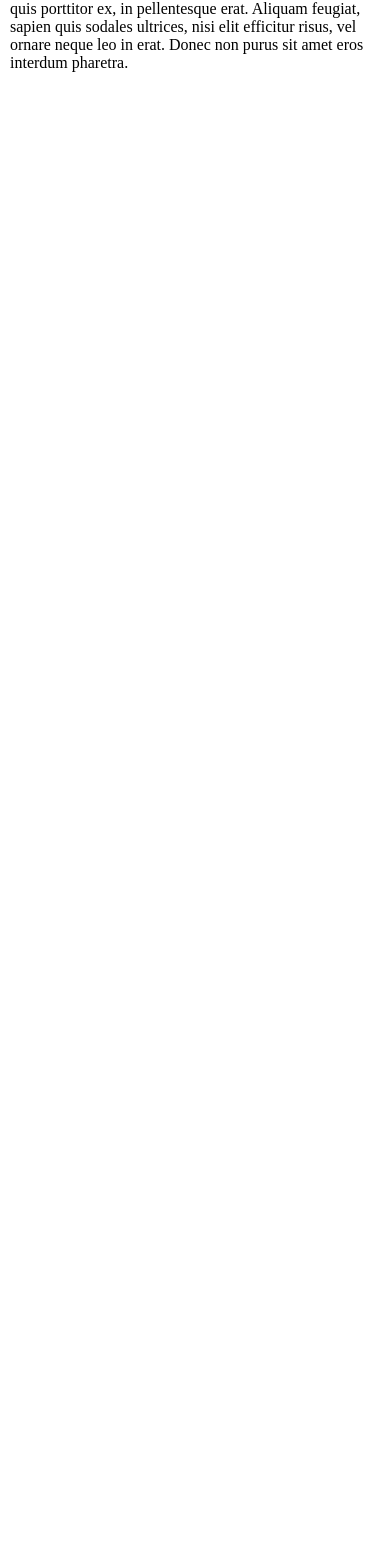
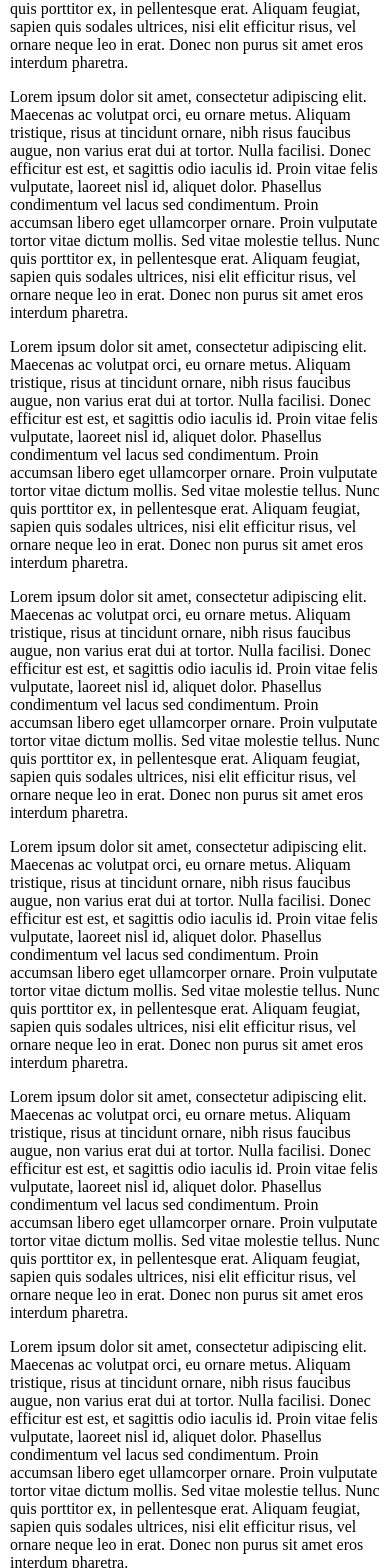
Before and after one commit to yonatanmk/JS_prac, a React app in the folder navbar-react/: page / in a window 390 px wide. Shown: the part 309-1877 px from the top of the page. Before the commit the page ends 844 px from the top, so only its background shows below. Built offline with nearby package versions, Linux system fonts and the light colour scheme; the HTML template or start-up script is replaced by a standard one.

Commit message:
navbar-react mobile menu appears and disappears

```diff
--- a/navbar-react/src/components/Article.js
+++ b/navbar-react/src/components/Article.js
@@ -5,7 +5,13 @@ const Article = () => {
     <article>
       <h2>Lorem Ipsum</h2>
       <p>Lorem ipsum dolor sit amet, consectetur adipiscing elit. Maecenas ac volutpat orci, eu ornare metus. Aliquam tristique, risus at tincidunt ornare, nibh risus faucibus augue, non varius erat dui at tortor. Nulla facilisi. Donec efficitur est est, et sagittis odio iaculis id. Proin vitae felis vulputate, laoreet nisl id, aliquet dolor. Phasellus condimentum vel lacus sed condimentum. Proin accumsan libero eget ullamcorper ornare. Proin vulputate tortor vitae dictum mollis. Sed vitae molestie tellus. Nunc quis porttitor ex, in pellentesque erat. Aliquam feugiat, sapien quis sodales ultrices, nisi elit efficitur risus, vel ornare neque leo in erat. Donec non purus sit amet eros interdum pharetra.</p>
-    </article>
+      <p>Lorem ipsum dolor sit amet, consectetur adipiscing elit. Maecenas ac volutpat orci, eu ornare metus. Aliquam tristique, risus at tincidunt ornare, nibh risus faucibus augue, non varius erat dui at tortor. Nulla facilisi. Donec efficitur est est, et sagittis odio iaculis id. Proin vitae felis vulputate, laoreet nisl id, aliquet dolor. Phasellus condimentum vel lacus sed condimentum. Proin accumsan libero eget ullamcorper ornare. Proin vulputate tortor vitae dictum mollis. Sed vitae molestie tellus. Nunc quis porttitor ex, in pellentesque erat. Aliquam feugiat, sapien quis sodales ultrices, nisi elit efficitur risus, vel ornare neque leo in erat. Donec non purus sit amet eros interdum pharetra.</p>
+      <p>Lorem ipsum dolor sit amet, consectetur adipiscing elit. Maecenas ac volutpat orci, eu ornare metus. Aliquam tristique, risus at tincidunt ornare, nibh risus faucibus augue, non varius erat dui at tortor. Nulla facilisi. Donec efficitur est est, et sagittis odio iaculis id. Proin vitae felis vulputate, laoreet nisl id, aliquet dolor. Phasellus condimentum vel lacus sed condimentum. Proin accumsan libero eget ullamcorper ornare. Proin vulputate tortor vitae dictum mollis. Sed vitae molestie tellus. Nunc quis porttitor ex, in pellentesque erat. Aliquam feugiat, sapien quis sodales ultrices, nisi elit efficitur risus, vel ornare neque leo in erat. Donec non purus sit amet eros interdum pharetra.</p>
+      <p>Lorem ipsum dolor sit amet, consectetur adipiscing elit. Maecenas ac volutpat orci, eu ornare metus. Aliquam tristique, risus at tincidunt ornare, nibh risus faucibus augue, non varius erat dui at tortor. Nulla facilisi. Donec efficitur est est, et sagittis odio iaculis id. Proin vitae felis vulputate, laoreet nisl id, aliquet dolor. Phasellus condimentum vel lacus sed condimentum. Proin accumsan libero eget ullamcorper ornare. Proin vulputate tortor vitae dictum mollis. Sed vitae molestie tellus. Nunc quis porttitor ex, in pellentesque erat. Aliquam feugiat, sapien quis sodales ultrices, nisi elit efficitur risus, vel ornare neque leo in erat. Donec non purus sit amet eros interdum pharetra.</p>
+      <p>Lorem ipsum dolor sit amet, consectetur adipiscing elit. Maecenas ac volutpat orci, eu ornare metus. Aliquam tristique, risus at tincidunt ornare, nibh risus faucibus augue, non varius erat dui at tortor. Nulla facilisi. Donec efficitur est est, et sagittis odio iaculis id. Proin vitae felis vulputate, laoreet nisl id, aliquet dolor. Phasellus condimentum vel lacus sed condimentum. Proin accumsan libero eget ullamcorper ornare. Proin vulputate tortor vitae dictum mollis. Sed vitae molestie tellus. Nunc quis porttitor ex, in pellentesque erat. Aliquam feugiat, sapien quis sodales ultrices, nisi elit efficitur risus, vel ornare neque leo in erat. Donec non purus sit amet eros interdum pharetra.</p>
+      <p>Lorem ipsum dolor sit amet, consectetur adipiscing elit. Maecenas ac volutpat orci, eu ornare metus. Aliquam tristique, risus at tincidunt ornare, nibh risus faucibus augue, non varius erat dui at tortor. Nulla facilisi. Donec efficitur est est, et sagittis odio iaculis id. Proin vitae felis vulputate, laoreet nisl id, aliquet dolor. Phasellus condimentum vel lacus sed condimentum. Proin accumsan libero eget ullamcorper ornare. Proin vulputate tortor vitae dictum mollis. Sed vitae molestie tellus. Nunc quis porttitor ex, in pellentesque erat. Aliquam feugiat, sapien quis sodales ultrices, nisi elit efficitur risus, vel ornare neque leo in erat. Donec non purus sit amet eros interdum pharetra.</p>
+      <p>Lorem ipsum dolor sit amet, consectetur adipiscing elit. Maecenas ac volutpat orci, eu ornare metus. Aliquam tristique, risus at tincidunt ornare, nibh risus faucibus augue, non varius erat dui at tortor. Nulla facilisi. Donec efficitur est est, et sagittis odio iaculis id. Proin vitae felis vulputate, laoreet nisl id, aliquet dolor. Phasellus condimentum vel lacus sed condimentum. Proin accumsan libero eget ullamcorper ornare. Proin vulputate tortor vitae dictum mollis. Sed vitae molestie tellus. Nunc quis porttitor ex, in pellentesque erat. Aliquam feugiat, sapien quis sodales ultrices, nisi elit efficitur risus, vel ornare neque leo in erat. Donec non purus sit amet eros interdum pharetra.</p>
+  </article>
   );
 };
 
--- a/navbar-react/src/components/Navbar.js
+++ b/navbar-react/src/components/Navbar.js
@@ -6,7 +6,8 @@ class Navbar extends Component  {
     super(props);
     this.state = {
       openDropdown: null,
-      mobileIcon: null
+      mobileIcon: null,
+      mobileDisplay: 'inactive'
     };
 
     this.setDropdown = this.setDropdown.bind(this);
@@ -23,9 +24,9 @@ class Navbar extends Component  {
 
   setMobileIcon () {
     if (this.state.mobileIcon) {
-      this.setState({ mobileIcon: null });
+      this.setState({ mobileIcon: null, mobileDisplay: 'inactive' });
     } else {
-      this.setState({ mobileIcon: 'active' });
+      this.setState({ mobileIcon: 'active', mobileDisplay: null });
     }
   }
 
@@ -52,7 +53,7 @@ class Navbar extends Component  {
             <span></span>
           </a>
         </div>
-        <ul className="nav-list">
+        <ul className={`nav-list ${this.state.mobileDisplay}`}>
           <li>
             <a href="#!">Home</a>
           </li>
--- a/navbar-react/src/stylesheets/App.scss
+++ b/navbar-react/src/stylesheets/App.scss
@@ -99,7 +99,7 @@ nav {
    width: 100%;
     padding: $nav-height 0 15px;
     ul {
-      display: none;
+      // display: none;
       li {
         float: none;
         a {
@@ -109,6 +109,9 @@ nav {
         ul li a {
           padding-left: 30px;
         }
+      }
+      &.inactive {
+        display: none;
       }
     }
   }
```
